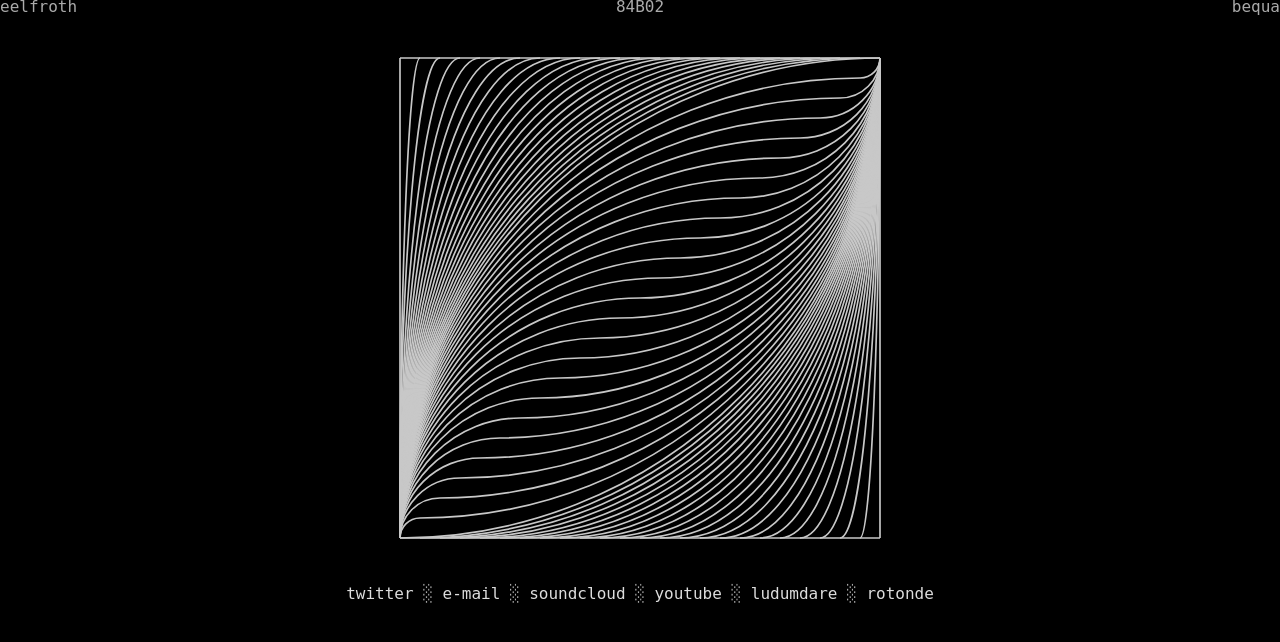
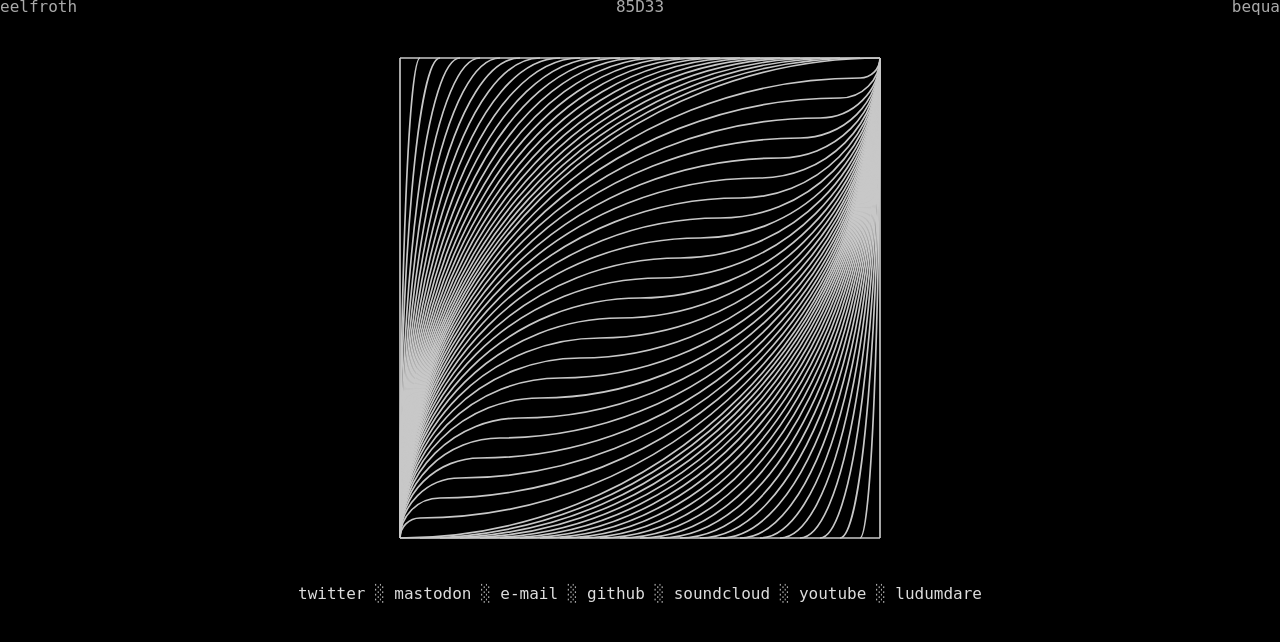
Before and after one commit to eelfroth/eelfroth, a plain HTML site: page index.htm in a window 1280 px wide. Drawn offline with Linux system fonts and the light colour scheme.

Commit message:
added github and mastodon links

```diff
--- a/index.htm
+++ b/index.htm
@@ -15,16 +15,17 @@
 </head>
 <body>
   <div class="center">
-    <span class="left">eelfroth</span>84B02<span class="right">bequa</span>
+    <span class="left">eelfroth </span> 85D33 <span class="right"> bequa</span>
     <br/>
     <img src="square000.svg">
     <br/>
     <a href="https://twitter.com/eelfroth" target="_blank">twitter</a>
+    ░ <a href="https://merveilles.town/@eel" target="_blank">mastodon</a>
     ░ <a href="mailto:bequa@eelfroth.com">e-mail</a>
+    ░ <a href="https://github.com/eelfroth" target="_blank">github</a>
     ░ <a href="https://soundcloud.com/eelfroth" target="_blank">soundcloud</a>
     ░ <a href="https://www.youtube.com/user/Eelfroth/videos" target="_blank">youtube</a>
     ░ <a href="http://www.ludumdare.com/compo/author/eelfroth/" target="_blank">ludumdare</a>
-    ░ <a href="dat://5276ca2f92b6d508933ac4b01ef9078938f69bed9ca15c462617f531641b7a6b/" target="_blank">rotonde</a>
     <br/>
   </div>
 </body>
```
